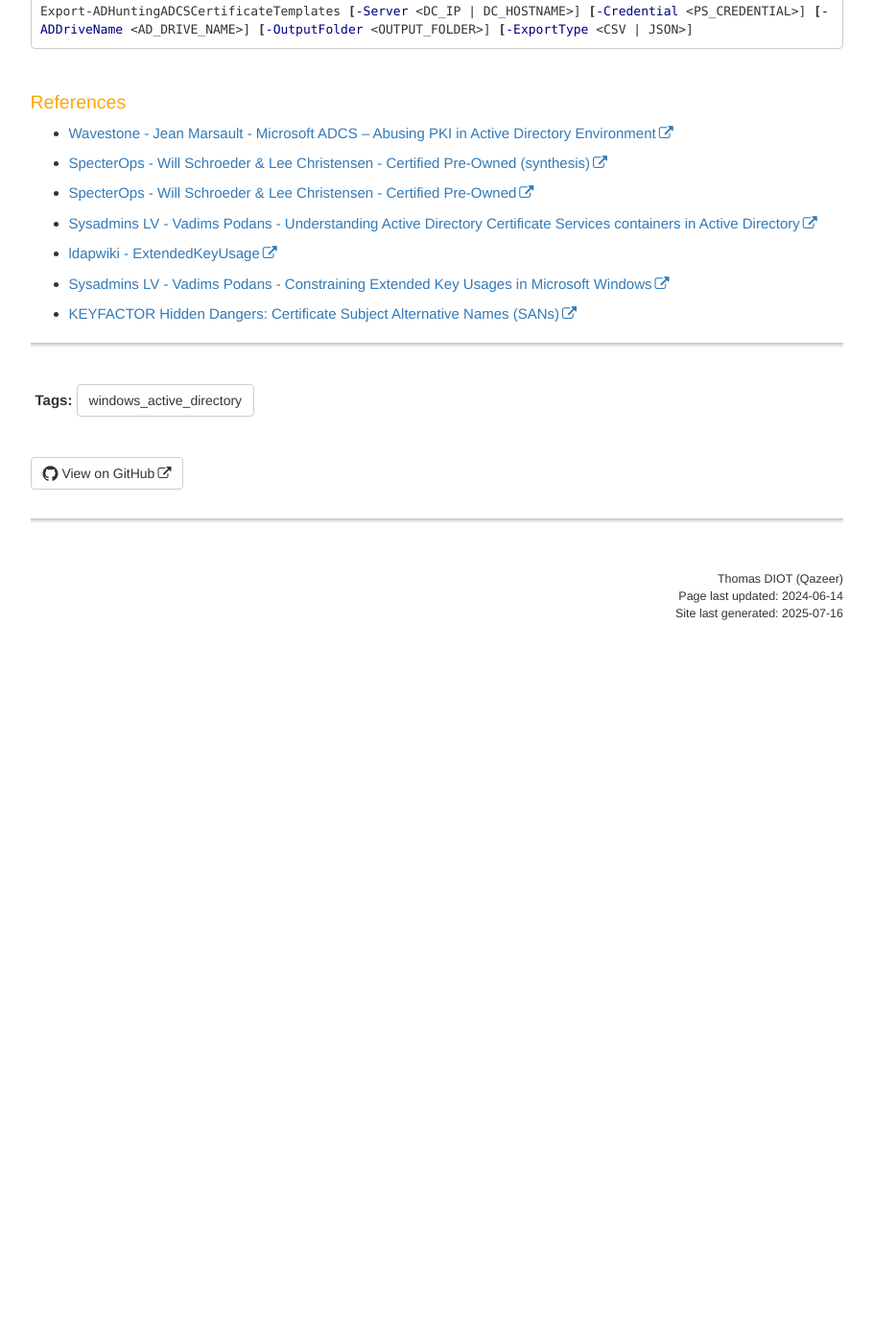
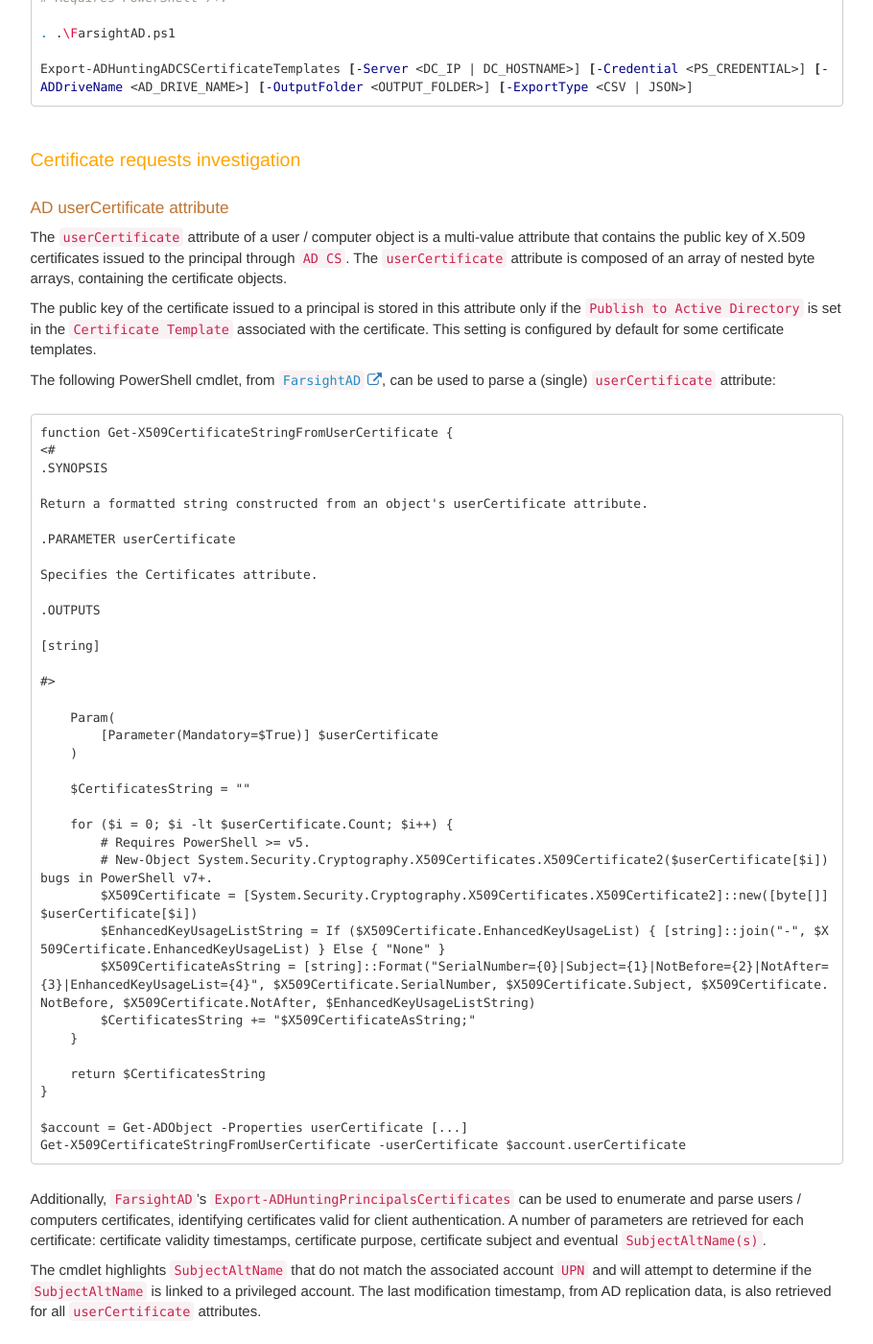
Before and after one commit to Qazeer/artefacts.help, a Jekyll site: the page built from pages/windows/server_roles/adcs.md, in a window 1280 px wide and 1400 px high, scrolled down 4063 px. Shown: the whole window at 96% size, without its empty margins (331-1241 px from the left). Built offline with Jekyll 4.4.1, drawn with Linux system fonts in a browser that asks for light colours; comment, search, counter and statistics services are not loaded; before the commit the page ends 4761 px from its top, so only the background shows below that; some of the changed text lies outside the part shown.

Commit message:
[Artefact] Windows AD CS - userCertificate attribute

````diff
--- a/pages/windows/server_roles/adcs.md
+++ b/pages/windows/server_roles/adcs.md
@@ -1,11 +1,11 @@
 ---
 title: Active Directory Certificate Services
 summary: 'Active Directory Certificate Services (AD CS) is a Windows Server role for issuing and managing Public Key Infrastructure (PKI) certificates used in secure communication and authentication protocols.\n\n In the last few years, a number of possible AD CS misconfigurations, leading to privilege escalation and persistence in an Active Directory environment, have been published by security researchers and exploited by threat actors.\n\n'
-keywords: Active Directory, Active Directory Certificate Services, ADCS, AD CS, FarsightAD, ESC1, ESC8, ntml relay, certificates, certificate templates, templates
+keywords: Active Directory, Active Directory Certificate Services, ADCS, AD CS, FarsightAD, ESC1, ESC8, ntml relay, certificates, certificate templates, templates, X.509, X509, X.509v3, X509Certificate2, SubjectAltName, EnhancedKeyUsageList, SerialNumber, userCertificate, Get-X509CertificateStringFromUserCertificate, Export-ADHuntingPrincipalsCertificates
 tags:
   - windows_active_directory
 location: ''
-last_updated: 2024-06-14
+last_updated: 2024-06-29
 sidebar: sidebar
 permalink: adcs.html
 folder: windows
@@ -191,6 +191,78 @@ retrieve timestamps of last modification for critical attributes
 Export-ADHuntingADCSCertificateTemplates [-Server <DC_IP | DC_HOSTNAME>] [-Credential <PS_CREDENTIAL>] [-ADDriveName <AD_DRIVE_NAME>] [-OutputFolder <OUTPUT_FOLDER>] [-ExportType <CSV | JSON>]
 ```
 
+### Certificate requests investigation
+
+#### AD userCertificate attribute
+
+The `userCertificate` attribute of a user / computer object is a multi-value
+attribute that contains the public key of X.509 certificates issued to the
+principal through `AD CS`. The `userCertificate` attribute is composed of an
+array of nested byte arrays, containing the certificate objects.
+
+The public key of the certificate issued to a principal is stored in this
+attribute only if the `Publish to Active Directory` is set in the
+`Certificate Template` associated with the certificate. This setting is
+configured by default for some certificate templates.
+
+The following PowerShell cmdlet, from
+[`FarsightAD`](https://github.com/Qazeer/FarsightAD), can be used to parse
+a (single) `userCertificate` attribute:
+
+```
+function Get-X509CertificateStringFromUserCertificate {
+<#
+.SYNOPSIS
+
+Return a formatted string constructed from an object's userCertificate attribute.
+
+.PARAMETER userCertificate
+
+Specifies the Certificates attribute.
+
+.OUTPUTS
+
+[string]
+
+#>
+
+    Param(
+        [Parameter(Mandatory=$True)] $userCertificate
+    )
+
+    $CertificatesString = ""
+
+    for ($i = 0; $i -lt $userCertificate.Count; $i++) {
+        # Requires PowerShell >= v5.
+        # New-Object System.Security.Cryptography.X509Certificates.X509Certificate2($userCertificate[$i]) bugs in PowerShell v7+.
+        $X509Certificate = [System.Security.Cryptography.X509Certificates.X509Certificate2]::new([byte[]] $userCertificate[$i])
+        $EnhancedKeyUsageListString = If ($X509Certificate.EnhancedKeyUsageList) { [string]::join("-", $X509Certificate.EnhancedKeyUsageList) } Else { "None" }
+        $X509CertificateAsString = [string]::Format("SerialNumber={0}|Subject={1}|NotBefore={2}|NotAfter={3}|EnhancedKeyUsageList={4}", $X509Certificate.SerialNumber, $X509Certificate.Subject, $X509Certificate.NotBefore, $X509Certificate.NotAfter, $EnhancedKeyUsageListString)
+        $CertificatesString += "$X509CertificateAsString;"
+    }
+
+    return $CertificatesString
+}
+
+$account = Get-ADObject -Properties userCertificate [...]
+Get-X509CertificateStringFromUserCertificate -userCertificate $account.userCertificate
+```
+
+Additionally, `FarsightAD`'s `Export-ADHuntingPrincipalsCertificates` can be
+used to enumerate and parse users / computers certificates, identifying
+certificates valid for client authentication. A number of parameters are
+retrieved for each certificate: certificate validity timestamps,
+certificate purpose, certificate subject and eventual `SubjectAltName(s)`.
+
+The cmdlet highlights `SubjectAltName` that do not match the associated account
+`UPN` and will attempt to determine if the `SubjectAltName` is linked to a
+privileged account. The last modification timestamp, from AD replication data,
+is also retrieved for all `userCertificate` attributes.
+
+```bash
+Export-ADHuntingPrincipalsCertificates [-Server <DC_IP | DC_HOSTNAME>] [-Credential <PS_CREDENTIAL>] [-OutputFolder <OUTPUT_FOLDER>] [-ExportType <CSV | JSON>]
+```
+
 ### References
 
   - [Wavestone - Jean Marsault - Microsoft ADCS – Abusing PKI in Active Directory Environment](https://www.riskinsight-wavestone.com/en/2021/06/microsoft-adcs-abusing-pki-in-active-directory-environment/)
@@ -206,3 +278,5 @@ Export-ADHuntingADCSCertificateTemplates [-Server <DC_IP | DC_HOSTNAME>] [-Crede
   - [Sysadmins LV - Vadims Podans - Constraining Extended Key Usages in Microsoft Windows](https://www.sysadmins.lv/blog-en/constraining-extended-key-usages-in-microsoft-windows.aspx)
 
   - [KEYFACTOR Hidden Dangers: Certificate Subject Alternative Names (SANs)](https://www.keyfactor.com/blog/hidden-dangers-certificate-subject-alternative-names-sans/)
+
+  - [decoder - A "deep dive" in Cert Publishers Group](https://decoder.cloud/2023/11/20/a-deep-dive-in-cert-publishers-group/)
````
